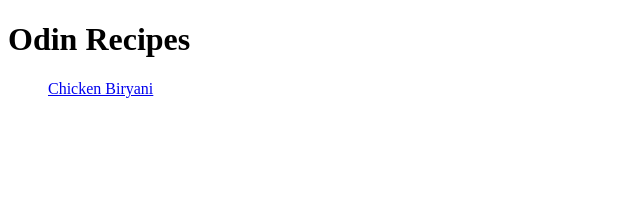
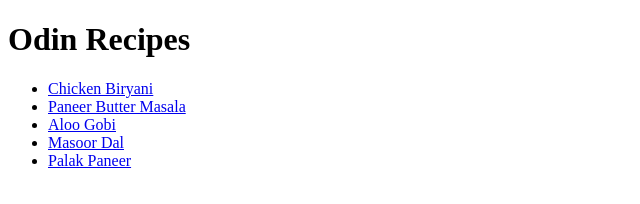
Before and after one commit to astlealoysius/odin-recipes, a plain HTML site: page index.html in a window 1280 px wide. Shown: the whole page, without its empty margins (0-640 px from the left). Drawn offline with Linux system fonts and the light colour scheme.

```diff
--- a/index.html
+++ b/index.html
@@ -7,6 +7,12 @@
 </head>
 <body>
     <h1>Odin Recipes</h1>
-    <ul><a href="recipes/biryani.html">Chicken Biryani</a></ul>
+    <ul>
+        <li><a href="recipes/biryani.html">Chicken Biryani</a></li>
+        <li><a href="recipes/Paneer Butter Masala.html">Paneer Butter Masala</a></li>
+        <li><a href="recipes/Aloo Gobi.html">Aloo Gobi</a></li>
+        <li><a href="recipes/Masoor Dal.html">Masoor Dal</a></li>
+        <li><a href="recipes/Palak Paneer.html">Palak Paneer</a></li>
+    </ul>
 </body>
 </html>
```
